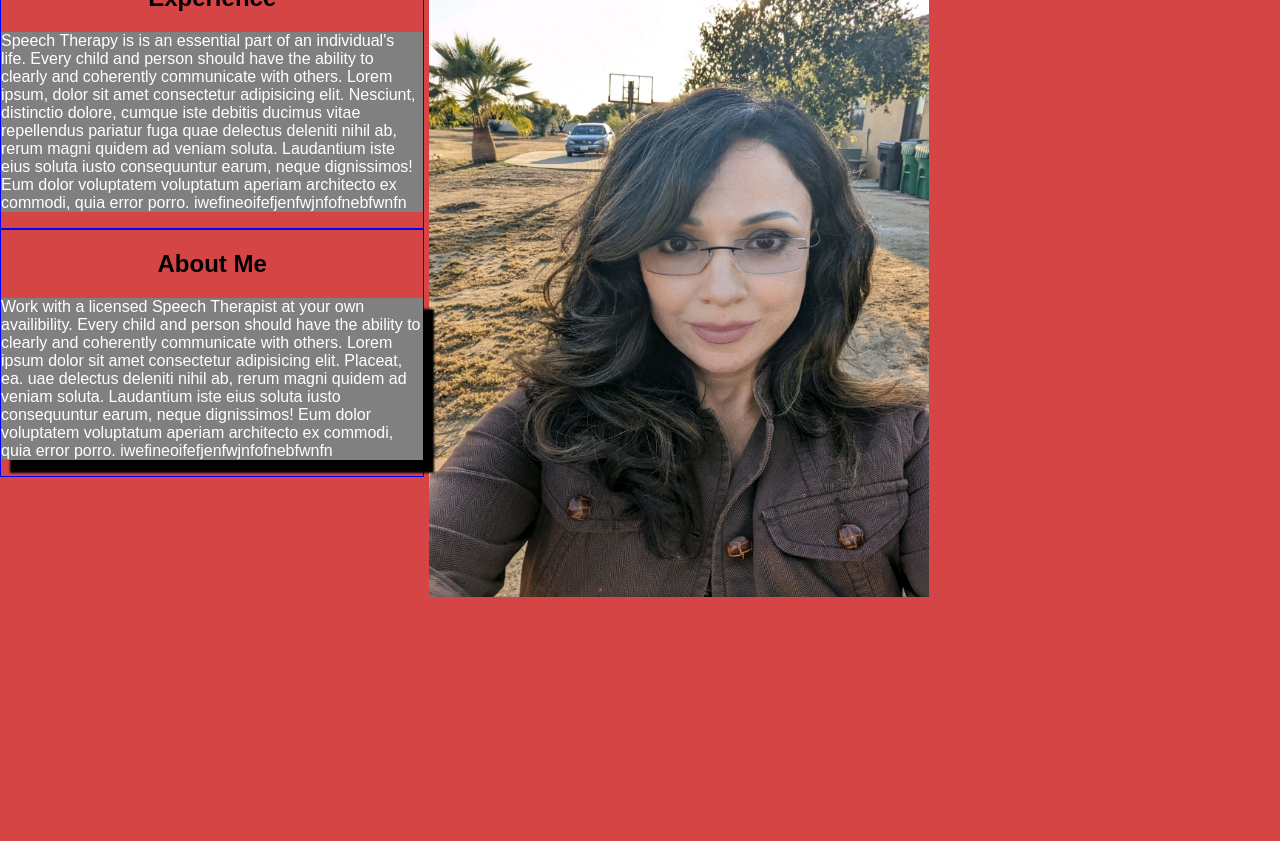
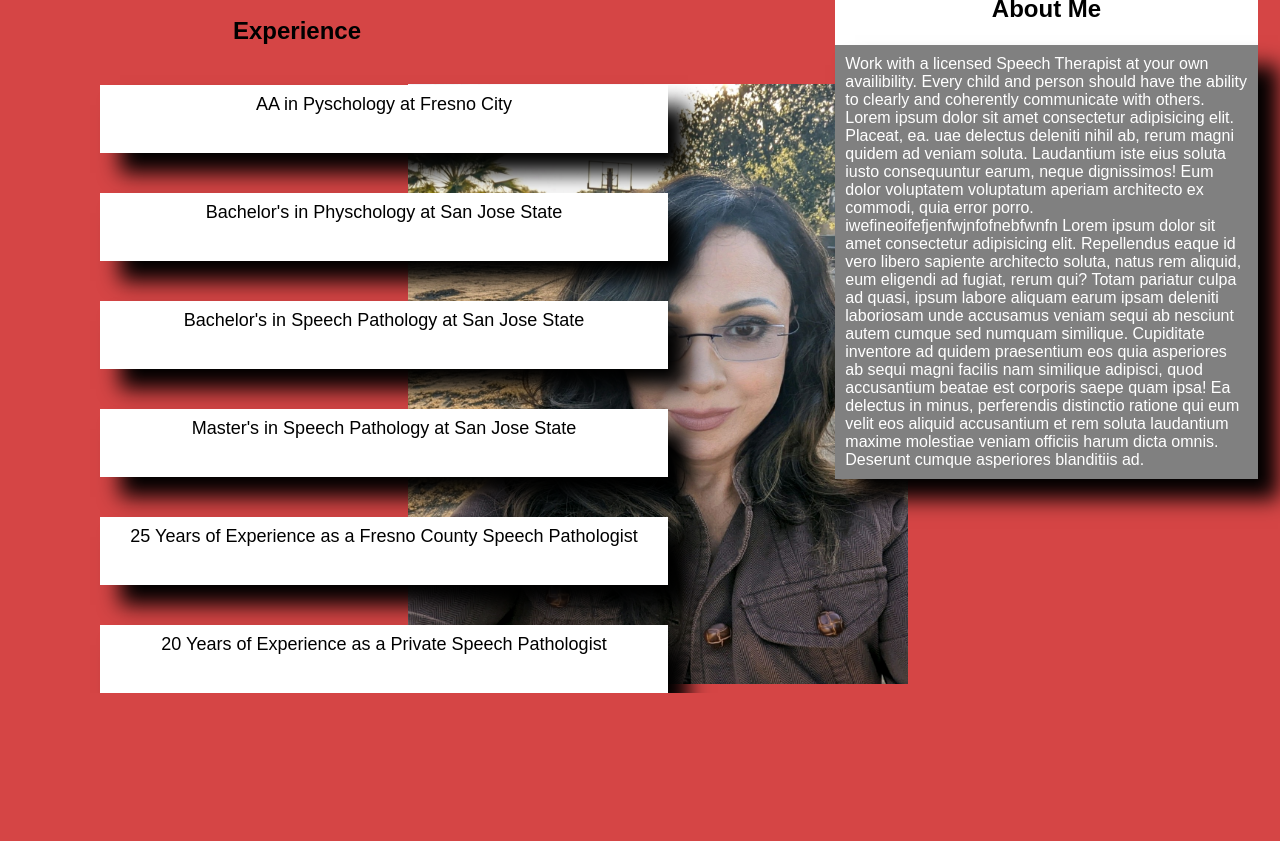
Before and after one commit to MireyaSol/bitFinal, a plain HTML site: page about.html in a window 1280 px wide. Shown: the part 121-962 px from the top of the page. After the commit the page ends 814 px from the top, so only its background shows below. Drawn offline with Linux system fonts and the light colour scheme.

Commit message:
finished everything but footer

```diff
--- a/about.html
+++ b/about.html
@@ -24,25 +24,35 @@
     <h1>Irma Gonzalez</h1>
 
 <!--The position relative is necessary for the "top" to actually move the div up-->
-    <div class="aboutDIV" >
-        <h2 style="text-align: center; margin-top: 20px;"> Experience</h2>
-        <p style=" color: white; background-color: grey;">
-            Speech Therapy is is an essential part of an individual's life.  Every child and person should have the ability to clearly and coherently communicate with others.
-            Lorem ipsum, dolor sit amet consectetur adipisicing elit. Nesciunt, distinctio dolore, cumque iste debitis ducimus vitae repellendus pariatur fuga quae delectus deleniti nihil ab, rerum magni quidem ad veniam soluta. Laudantium iste eius soluta iusto consequuntur earum, neque dignissimos! Eum dolor voluptatem voluptatum aperiam architecto ex commodi, quia error porro. iwefineoifefjenfwjnfofnebfwnfn
-        </p>
+    <div class="aboutDIV2" >
+        <h2 style="text-align: center; margin-top:20px; padding-left: 210px;"> Experience</h2>
+       <ul style=" list-style-type: disc;">
+            <li class="secLI2">AA in Pyschology at Fresno City</li>
+            <li class="secLI2">Bachelor's in Physchology at San Jose State</li>
+            <li class="secLI2">Bachelor's in Speech Pathology at San Jose State</li>
+            <li class="secLI2">Master's in Speech Pathology at San Jose State</li>
+            <li class="secLI2">25 Years of Experience as a Fresno County Speech Pathologist</li>
+            <li class="secLI2">20 Years of Experience as a Private Speech Pathologist</li>
+       </ul>
     </div>
 
-    <div style="text-align: center; display: inline-block; width: 33%;">
-        <img src="/photos/mom.jpg" alt="Person explaining something to another" width="500px;" height="600px;">
+    <div style="text-align: center; display: inline-block; width: 33%; padding-left: 20px; position:relative; top: 34px; z-index: 0;">
+        <img src="/photos/mom.jpg" alt="Person explaining something to another" width="500px;" height="600px;" >
     </div>
 
-    <div class="aboutDIV">
-        <h2 style="text-align: center; margin-top: 20px;"> About Me</h2>
-        <p style=" color: white; background-color: grey;  box-shadow: 10px 12px 2px 1px black">
+    <div class="aboutDIV3">
+        <h2 style="text-align: center; background-color: white; height: 50px; margin-bottom: 0px; padding-top: 10px;"> About Me</h2>
+        <p style=" color: white; background-color: grey; margin-top: 0px; padding: 10px;  box-shadow: 20px 20px 20px 0 black;">
             Work with a licensed Speech Therapist at your own availibility. Every child and person should have the ability to clearly and coherently communicate with others.
             Lorem ipsum dolor sit amet consectetur adipisicing elit. Placeat, ea.
            uae delectus deleniti nihil ab, rerum magni quidem ad veniam soluta. Laudantium iste eius soluta iusto consequuntur earum, neque dignissimos! Eum dolor voluptatem voluptatum aperiam architecto ex commodi, quia error porro. iwefineoifefjenfwjnfofnebfwnfn
+
+           Lorem ipsum dolor sit amet consectetur adipisicing elit. Repellendus eaque id vero libero sapiente architecto soluta, natus rem aliquid, eum eligendi ad fugiat, rerum qui? Totam pariatur culpa ad quasi, ipsum labore aliquam earum ipsam deleniti laboriosam unde accusamus veniam sequi ab nesciunt autem cumque sed numquam similique. Cupiditate inventore ad quidem praesentium eos quia asperiores ab sequi magni facilis nam similique adipisci, quod accusantium beatae est corporis saepe quam ipsa! Ea delectus in minus, perferendis distinctio ratione qui eum velit eos aliquid accusantium et rem soluta laudantium maxime molestiae veniam officiis harum dicta omnis. Deserunt cumque asperiores blanditiis ad.
+
+
         </p>
+
+
     </div>
 
 
--- a/styles.css
+++ b/styles.css
@@ -62,6 +62,15 @@ nav a:hover{
     background-color: rgb(213, 69, 69);
 }
 
+
+
+.aboutDIV{
+    display: inline-block;
+    width: 33%;
+    position: relative;
+    top: -289px;
+}
+
 .secLI{
     margin-bottom: 40px;
     display: block;  /*makes a vertical list*/
@@ -70,8 +79,39 @@ nav a:hover{
     text-align: center;
     padding-top: 5px;
     font-size: large;
+    box-shadow: 20px 20px 20px 0 black;
 }
 
+
+.aboutDIV2{
+    display: inline-block;
+    width: 30%;
+    position: relative;
+    top: 0px;
+    z-index: 1;
+}
+
+.secLI2{
+    position: relative;
+    margin-top: 40px;
+    display: block;  /*makes a vertical list*/
+    background-color: white;
+    height: 50px;
+    width: 550px;
+    text-align: center;
+    padding: 9px;
+    font-size: large;
+    box-shadow: 20px 20px 20px 0 black;
+
+}
+
+.aboutDIV3{
+    display: inline-block;
+    /* border: 1px solid blue;  */
+    width: 33%;
+    position: relative;
+    top: -185px;
+}
 
 .contactBox{
     box-shadow: 20px 20px 20px 0 black;  /* fix this */
@@ -95,9 +135,7 @@ form{
     margin-top: 20px;
     padding-right: 10px;
     border: 1px solid rgb(213, 69, 69);
-
-
-
+    font-family: sans-serif;
 }
 
 .textArea{
@@ -112,13 +150,6 @@ form{
     padding: 10px;
 }
 
-.aboutDIV{
-    display: inline-block;
-    border: 1px solid blue;
-    width: 33%;
-    position: relative;
-    top: -389px;
-}
 
 .social-footer {
    margin-top: 100px;
```
